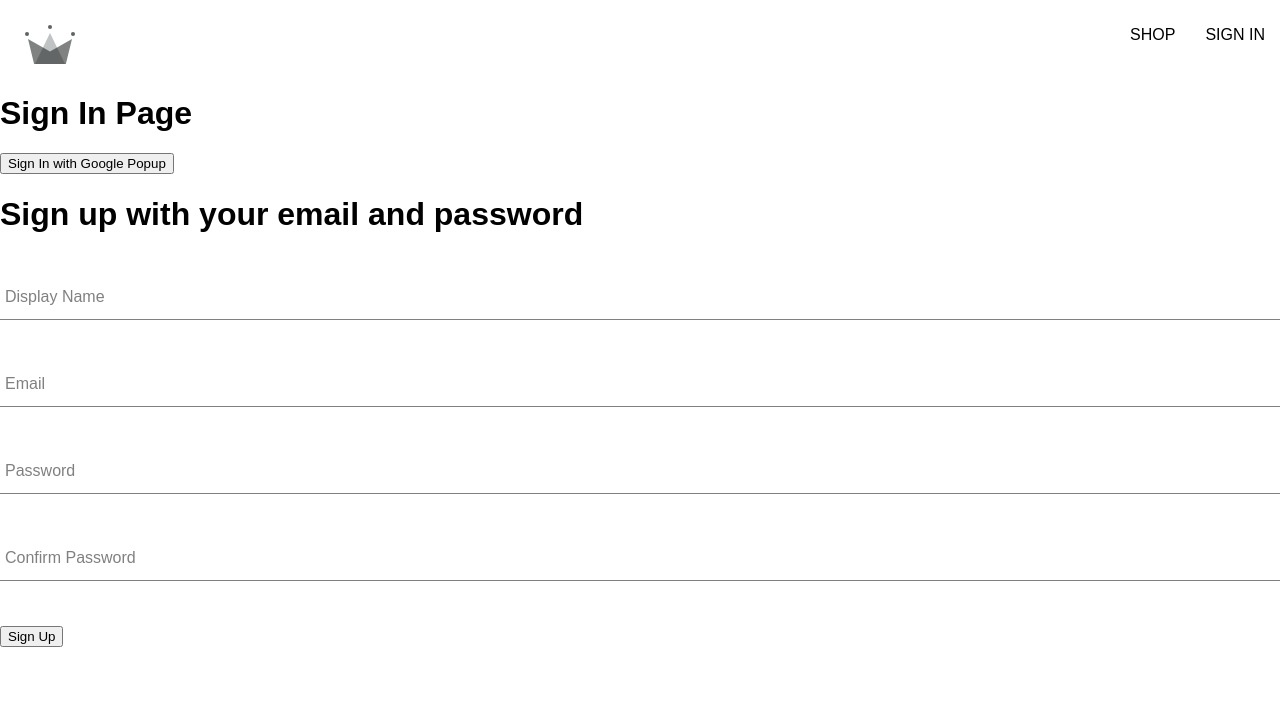
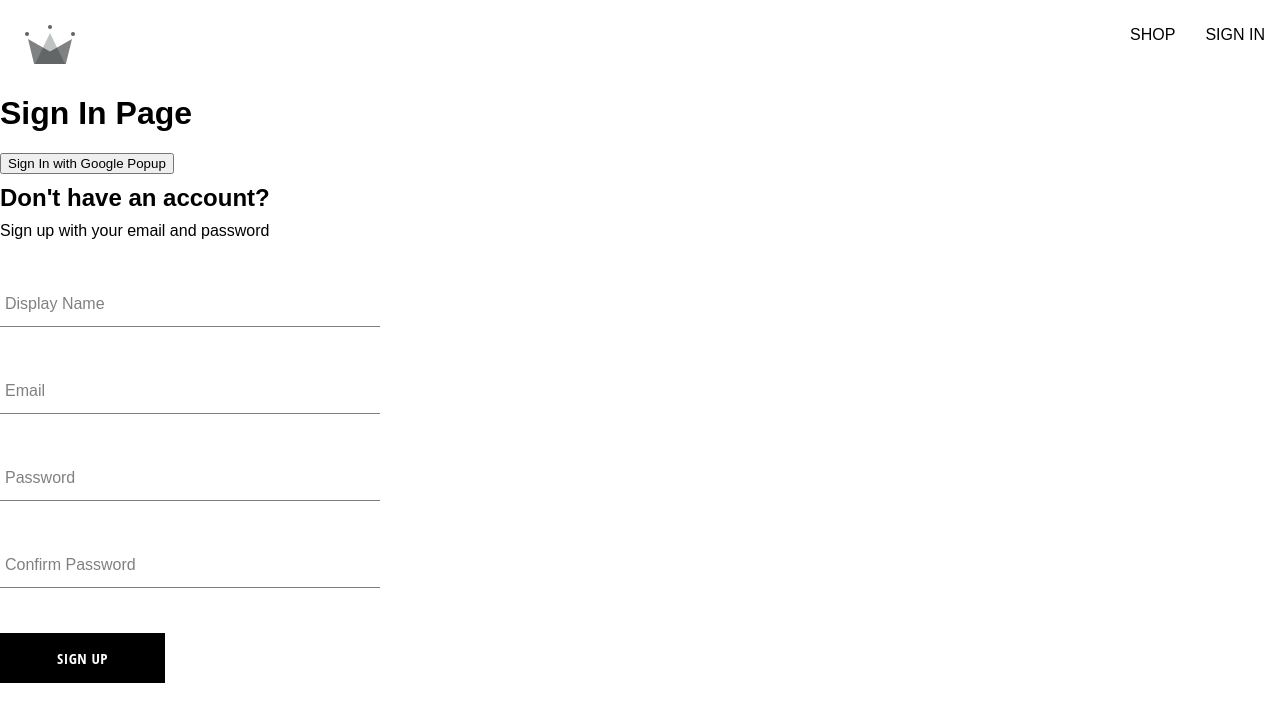
Before and after one commit to nMikeTO55/crwn, a React (Vite) app: page /sign-in in a window 1280 px wide. Shown: the top 722 px of the page. Built offline with nearby package versions, Linux system fonts and the light colour scheme; a web font is replaced by a local one.

Commit message:
102 custom button

```diff
--- /dev/null
+++ b/src/components/button/button.component.jsx
@@ -0,0 +1,19 @@
+import "./button.styles.scss";
+
+const BUTTON_TYPE_CLASSES = {
+  google: "google-sign-in",
+  inverted: "inverted",
+};
+
+const Button = ({ children, buttonType, ...otherProps }) => {
+  return (
+    <button
+      className={`button-container ${BUTTON_TYPE_CLASSES[buttonType]}`}
+      {...otherProps}
+    >
+      {children}
+    </button>
+  );
+};
+
+export default Button;
--- /dev/null
+++ b/src/components/button/button.styles.scss
@@ -0,0 +1,46 @@
+.button-container {
+  min-width: 165px;
+  width: auto;
+  height: 50px;
+  letter-spacing: 0.5px;
+  line-height: 50px;
+  padding: 0 35px 0 35px;
+  font-size: 15px;
+  background-color: black;
+  color: white;
+  text-transform: uppercase;
+  font-family: 'Open Sans Condensed';
+  font-weight: bolder;
+  border: none;
+  cursor: pointer;
+  display: flex;
+  justify-content: center;
+
+  &:hover {
+    background-color: white;
+    color: black;
+    border: 1px solid black;
+  }
+
+  &.google-sign-in {
+    background-color: #4285f4;
+    color: white;
+
+    &:hover {
+      background-color: #357ae8;
+      border: none;
+    }
+  }
+
+  &.inverted {
+    background-color: white;
+    color: black;
+    border: 1px solid black;
+
+    &:hover {
+      background-color: black;
+      color: white;
+      border: none;
+    }
+  }
+}
--- a/src/components/sign-up-form/sign-up-form.component.jsx
+++ b/src/components/sign-up-form/sign-up-form.component.jsx
@@ -1,5 +1,7 @@
 import { useState } from "react";
 import FormInput from "../form-input/form-input.component.jsx";
+import Button from "../button/button.component.jsx";
+import "./sign-up-form.styles.scss";
 
 import {
   createAuthUserWithEmailAndPassword,
@@ -48,8 +50,9 @@
   };
 
   return (
-    <div>
-      <h1>Sign up with your email and password</h1>
+    <div className="sign-up-container">
+      <h2>Don't have an account?</h2>
+      <span>Sign up with your email and password</span>
       <form onSubmit={handleSubmit}>
         <FormInput
           label="Display Name"
@@ -87,7 +90,7 @@
           value={confirmPassword}
         />
 
-        <button type="submit">Sign Up</button>
+        <Button type="submit">Sign Up</Button>
       </form>
     </div>
   );
--- a/src/components/sign-up-form/sign-up-form.styles.scss
+++ b/src/components/sign-up-form/sign-up-form.styles.scss
@@ -0,0 +1,9 @@
+.sign-up-container {
+  display: flex;
+  flex-direction: column;
+  width: 380px;
+}
+
+h2 {
+  margin: 10px 0;
+}
```
